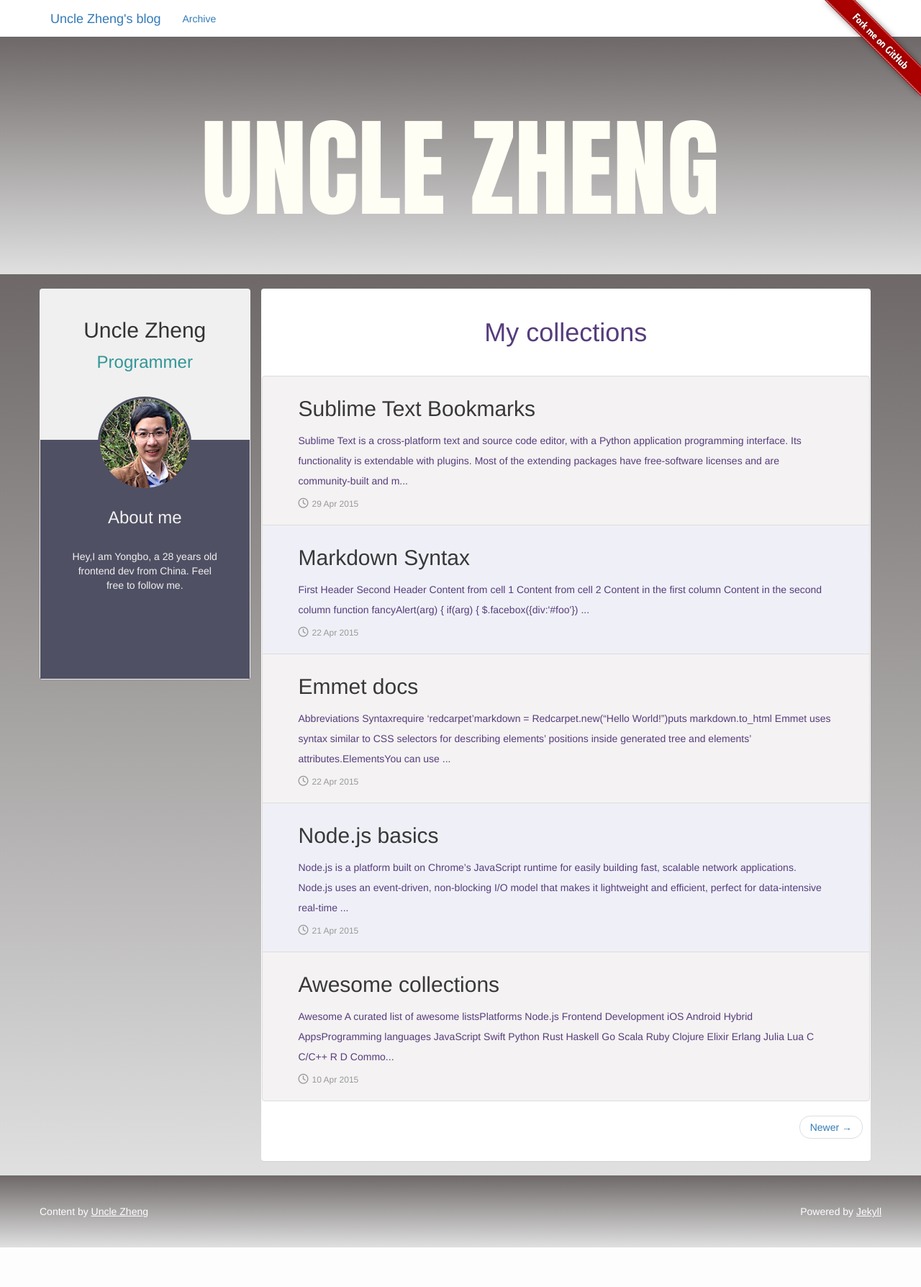
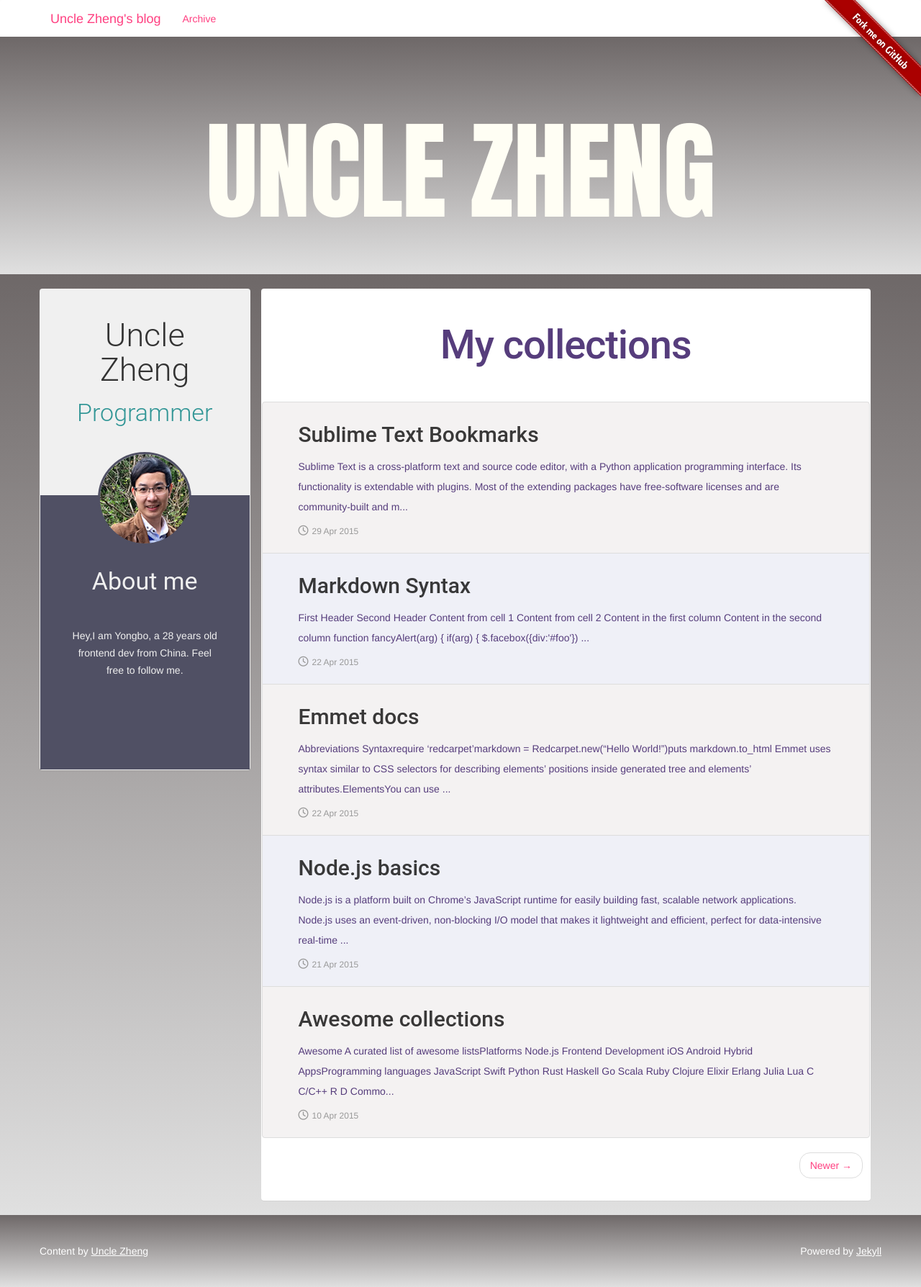
Before and after one commit to DoctorWrong/DoctorWrong.github.io, a Jekyll site: the page built from index.html, in a window 1280 px wide. Shown: the whole page at 72% size. Built offline with Jekyll 4.4.1, drawn with Linux system fonts in a browser that asks for light colours; nearby versions of some CDN libraries; library files that are not in the unit come from our copies; the list of posts is cut into pages by our own code; before the commit the page ends 1733 px from its top, so only the background shows below that.

Commit message:
Using material.min.css

```diff
--- a/_includes/themes/bootstrap-3/default.html
+++ b/_includes/themes/bootstrap-3/default.html
@@ -13,7 +13,7 @@
   <meta name="viewport" content="width=device-width, initial-scale=1.0">
   <!-- Bootstrap styles -->
   <link href="{{ ASSET_PATH }}/bootstrap/css/bootstrap.min.css" rel="stylesheet">
-  <link href="{{ ASSET_PATH }}/bootstrap-material-design/css/material-fullpalette.min.css" rel="stylesheet">
+  <link href="{{ ASSET_PATH }}/bootstrap-material-design/css/material.min.css" rel="stylesheet">
   <link href="{{ ASSET_PATH }}/bootstrap-material-design/css/ripples.min.css" rel="stylesheet">
   <link href="{{ ASSET_PATH }}/font-awesome/css/font-awesome.min.css" rel="stylesheet">
   <!-- Optional theme
```
